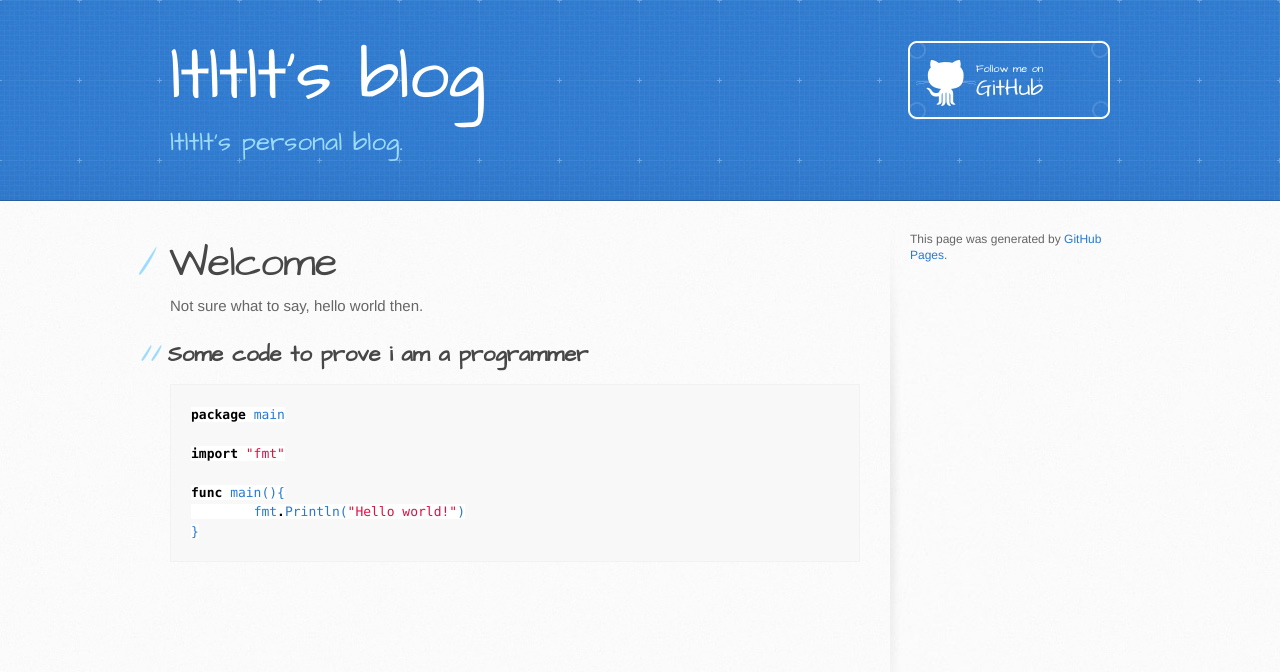
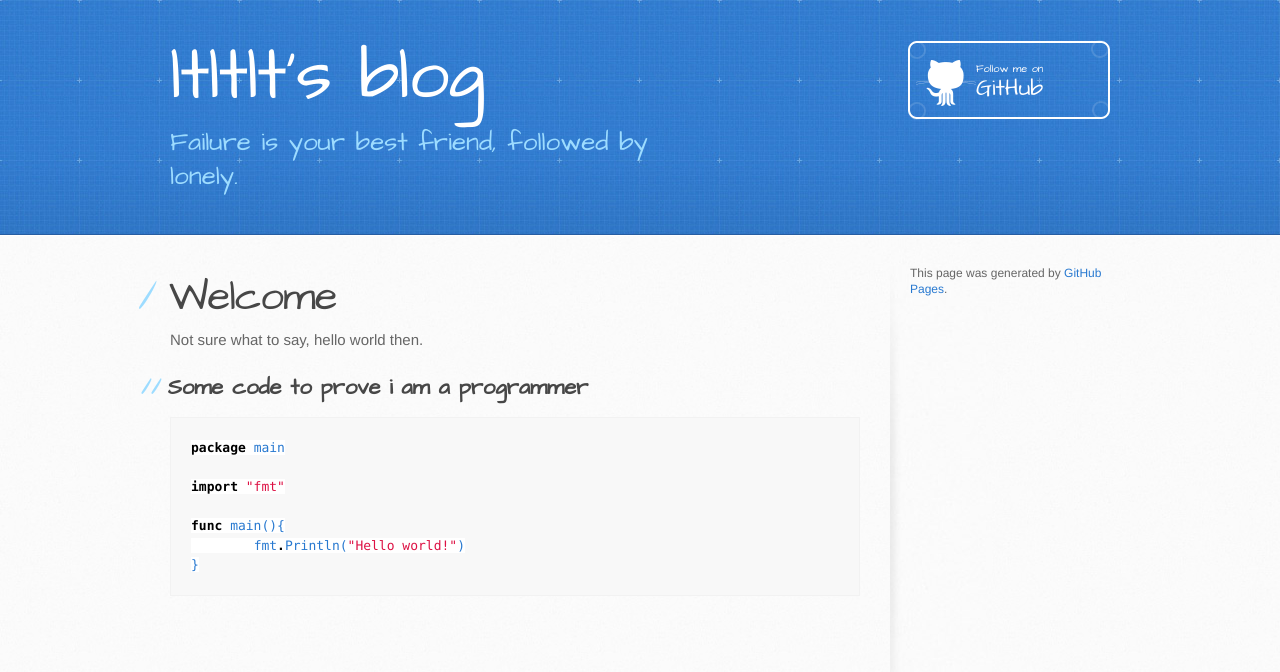
Before and after one commit to ltltlt/ltltlt.github.io, a Jekyll site: the page built from index.md, in a window 1280 px wide. Shown: the top 672 px of the page. Built offline with Jekyll 4.4.1, drawn with Linux system fonts in a browser that asks for light colours; our own code applies the rules of GitHub Pages for plain Markdown files.

```diff
--- a/_config.yml
+++ b/_config.yml
@@ -1,5 +1,5 @@
 title: ltltlt's blog
-description: ltltlt's personal blog.
+description: Failure is your best friend, followed by lonely.
 show_downloads: false
 google_analytics:
 theme: jekyll-theme-architect
```
Also changed, not shown: _posts/test.md (added, +5 -0 lines), favicon.ico (added).
